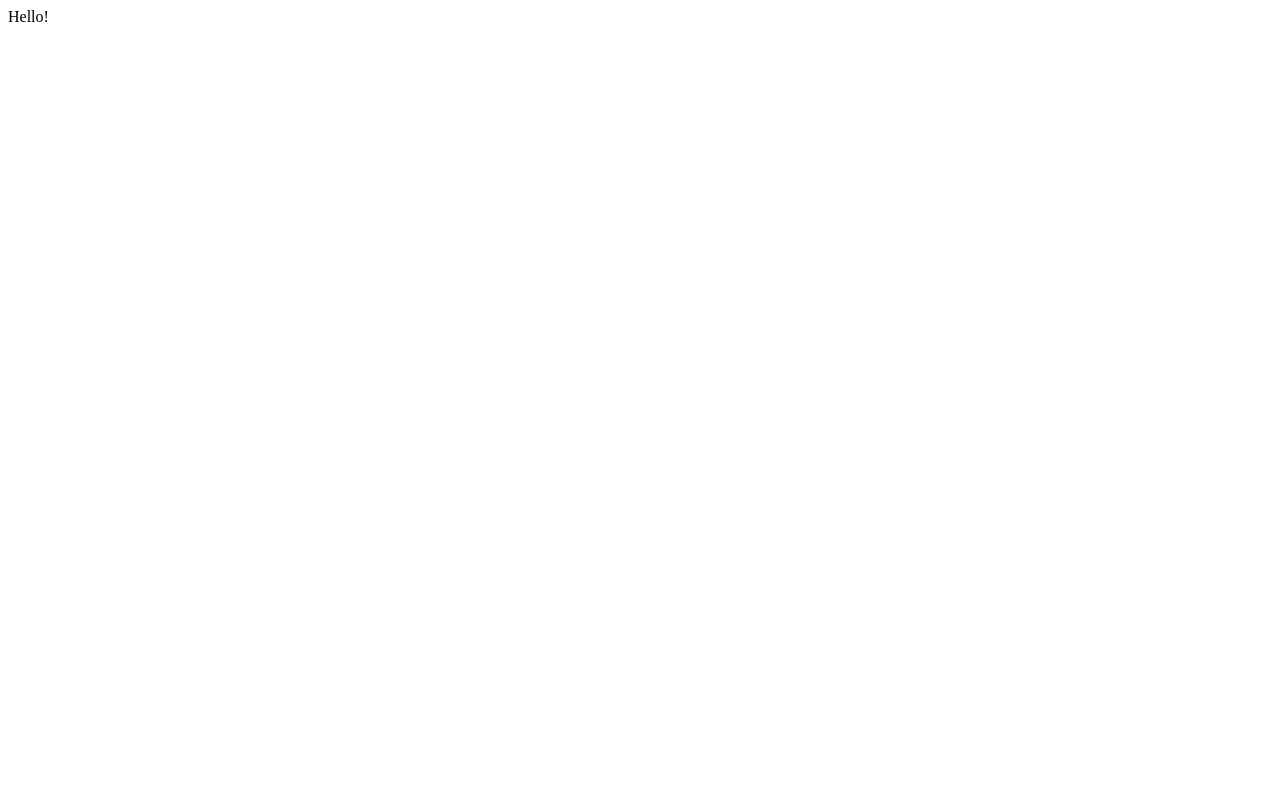
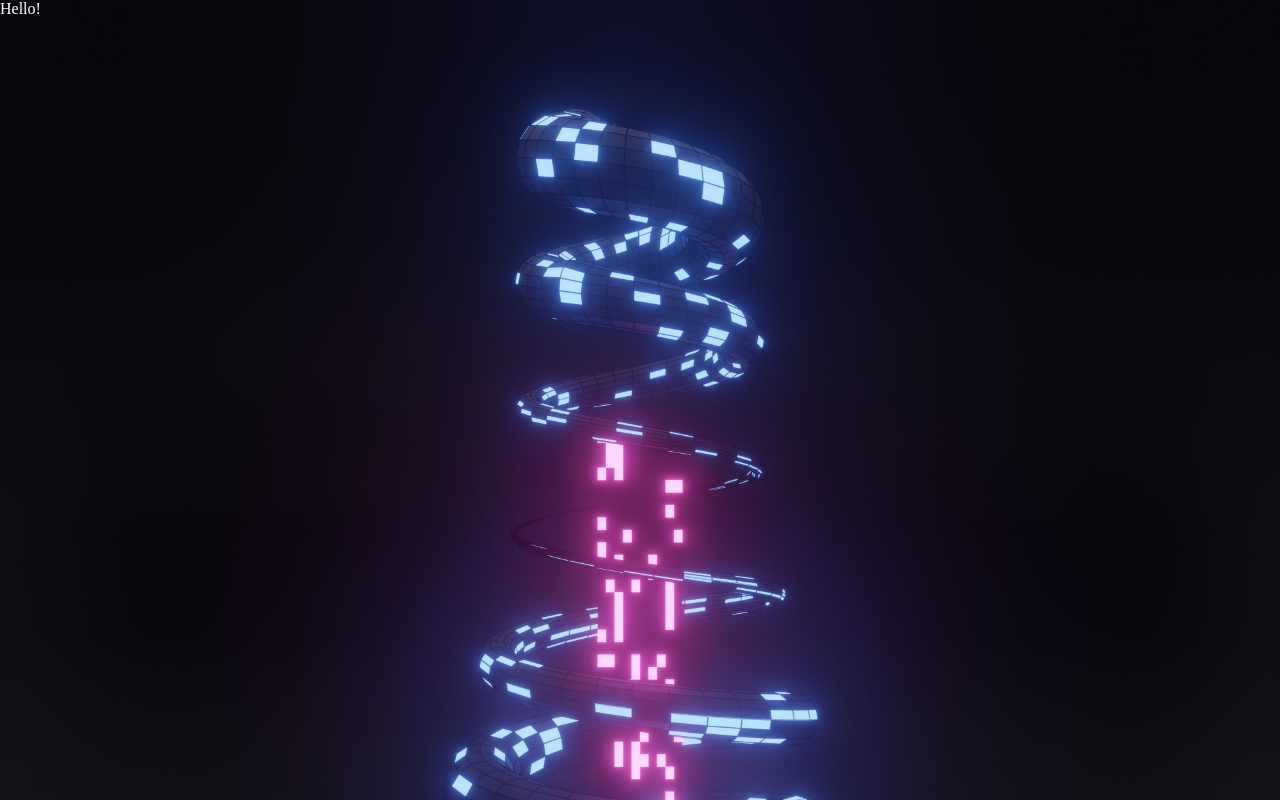
Before and after one commit to arturpiszczek/memory-game, a React (Create React App) app: page / in a window 1280 px wide. Built offline with nearby package versions, Linux system fonts and the light colour scheme.

Commit message:
Add basic styling and background image to index.css

```diff
--- a/src/index.css
+++ b/src/index.css
@@ -0,0 +1,12 @@
+* {
+  box-sizing: border-box;
+}
+
+body {
+  margin: 0;
+  color: #fff;
+  width: 100%;
+  height: 100vh;
+  background: url(assets/background.jpg) top center / cover no-repeat;
+  position: relative;
+}
```
